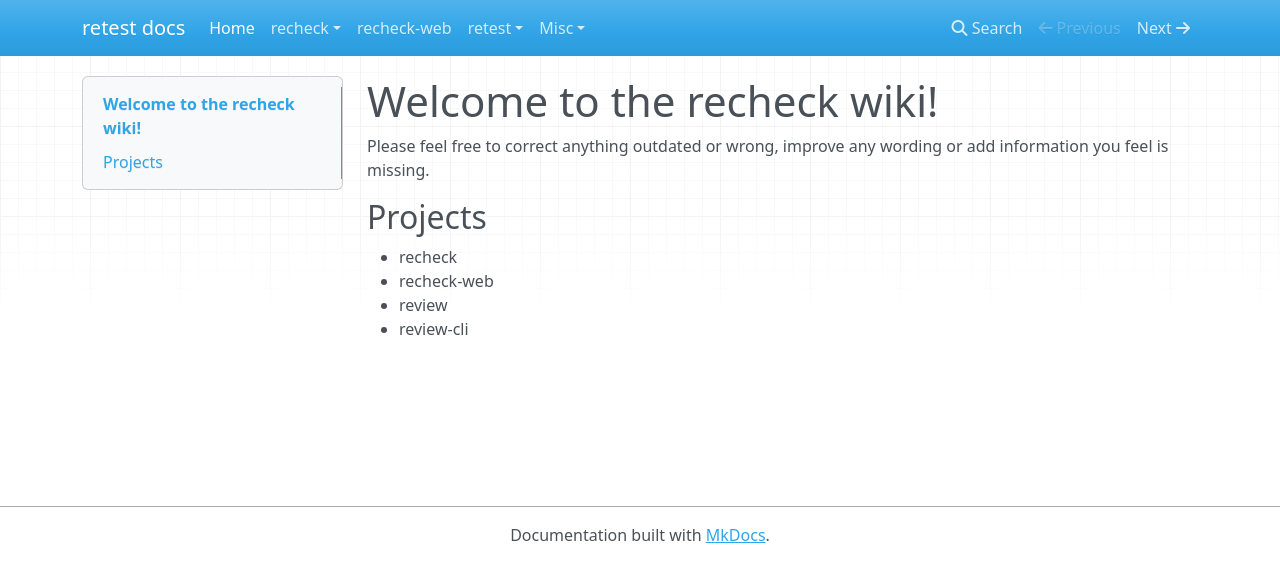
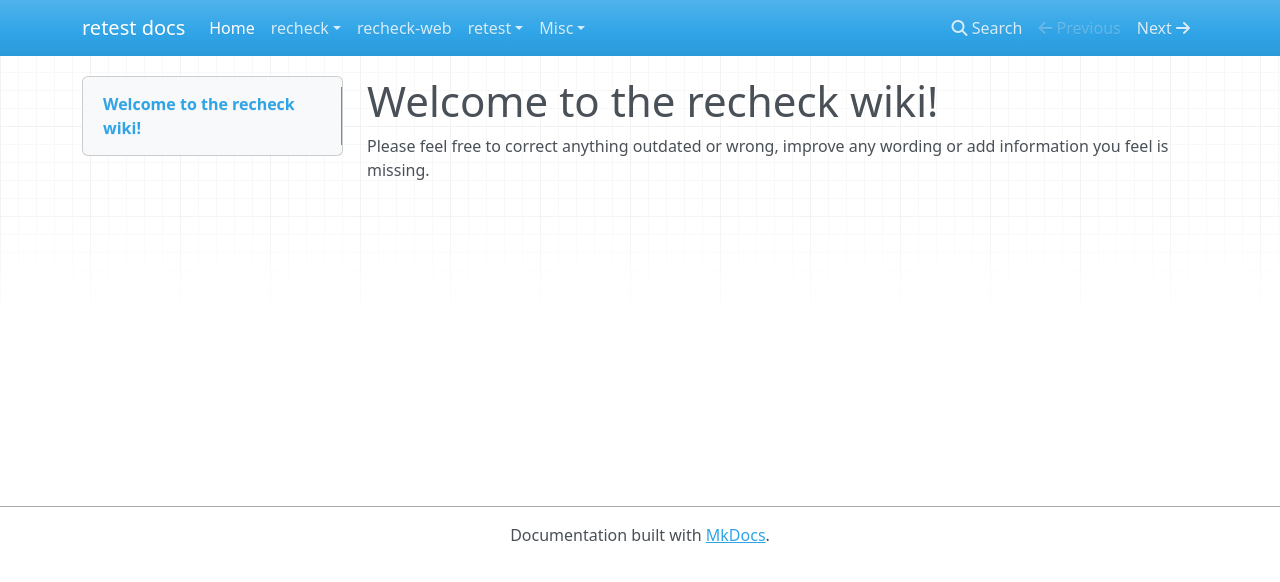
Before and after one commit to retest/docs, an MkDocs documentation site: the page built from docs/index.md, in a window 1280 px wide. Shown: the top 582 px of the page. Built offline with MkDocs 1.6.1, drawn with Linux system fonts in a browser that asks for light colours; nearby versions of some CDN libraries.

Commit message:
Remove projects
As this is information is a) outdated and b) already visible through the navbar.

```diff
--- a/docs/index.md
+++ b/docs/index.md
@@ -1,10 +1,3 @@
 # Welcome to the recheck wiki!
 
 Please feel free to correct anything outdated or wrong, improve any wording or add information you feel is missing.
-
-## Projects
-
-* recheck
-* recheck-web
-* review
-+ review-cli
```
